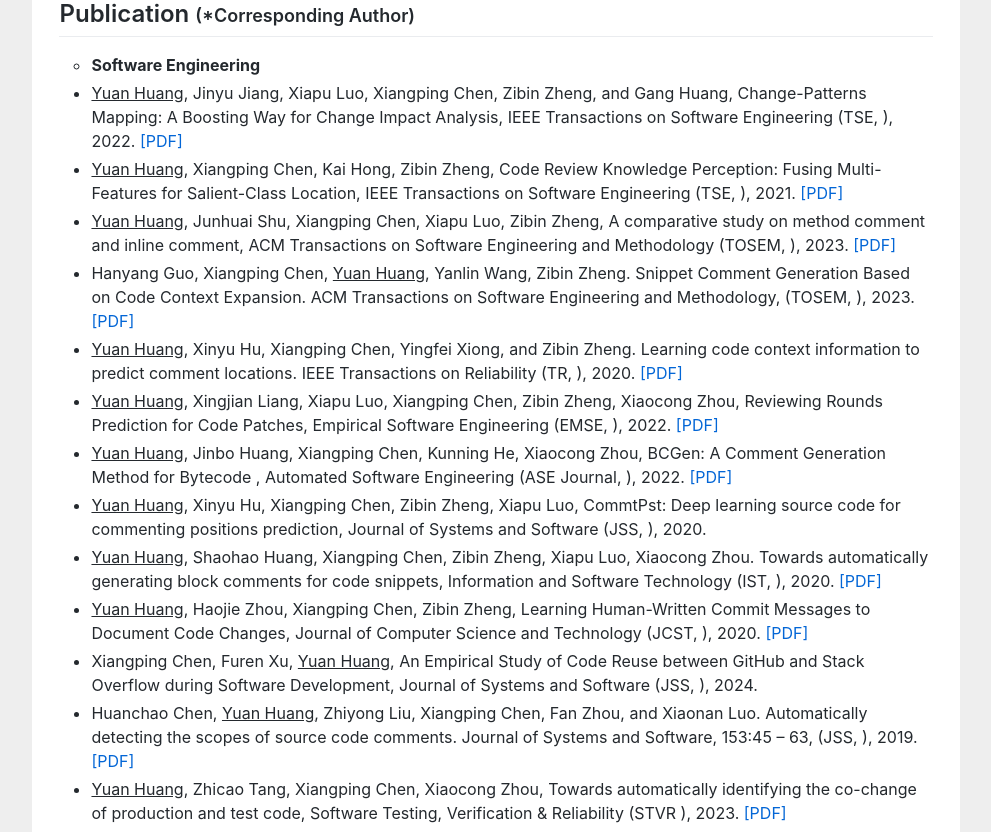
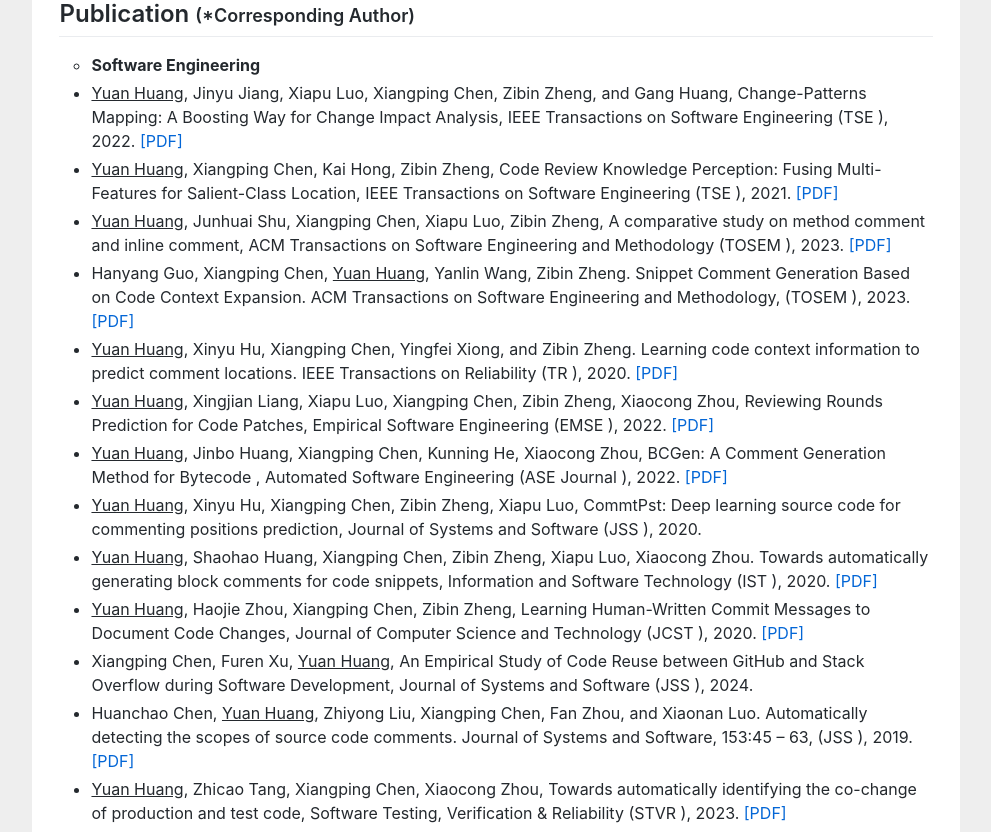
Before and after one commit to huangyuan-hy/huangyuan-hy.github.io, a Jekyll site: the page index.html, which Jekyll copies as it is, in a window 1280 px wide and 1400 px high, scrolled down 1279 px. Shown: the part 177-1009 px from the top of the window, without its empty margins (144-1135 px from the left). Built offline with Jekyll 4.4.1, drawn with Linux system fonts in a browser that asks for light colours; some of the changed text lies outside the part shown.

Commit message:
Update index.html

```diff
--- a/index.html
+++ b/index.html
@@ -128,18 +128,18 @@ empirical study to learn how programmers reuse code on <a href="https://stackove
 
 
 
-<li><u>Yuan Huang</u>, Jinyu Jiang, Xiapu Luo, Xiangping Chen, Zibin Zheng, and Gang Huang, Change-Patterns Mapping: A Boosting Way for Change Impact Analysis, IEEE Transactions on Software Engineering (TSE, <a href="" style="color:red;"> </a>), 2022. <a href="https://ieeexplore.ieee.org/stamp/stamp.jsp?arnumber=9354949">[PDF] </a> </li>
-<li><u>Yuan Huang</u>, Xiangping Chen, Kai Hong, Zibin Zheng, Code Review Knowledge Perception: Fusing Multi-Features for Salient-Class Location, IEEE Transactions on Software Engineering (TSE, <a href="" style="color:red;">  </a>), 2021. <a href="https://ieeexplore.ieee.org/abstract/document/9186620">[PDF]</a> </li>
-<li><u>Yuan Huang</u>, Junhuai Shu, Xiangping Chen, Xiapu Luo, Zibin Zheng, A comparative study on method comment and inline comment, ACM Transactions on Software Engineering and Methodology (TOSEM, <a href="" style="color:red;">  </a>), 2023. <a href="https://dl.acm.org/doi/pdf/10.1145/3582570">[PDF]</a> </li>
-<li>Hanyang Guo, Xiangping Chen, <u>Yuan Huang</u>, Yanlin Wang, Zibin Zheng. Snippet Comment Generation Based on Code Context Expansion. ACM Transactions on Software Engineering and Methodology, (TOSEM, <a href="" style="color:red;">  </a>), 2023. <a href="">[PDF]</a></li>
-<li><u>Yuan Huang</u>, Xinyu Hu, Xiangping Chen, Yingfei Xiong, and Zibin Zheng. Learning code context information to predict comment locations. IEEE Transactions on Reliability (TR, <a href="" style="color:red;">  </a>), 2020. <a href="https://ieeexplore.ieee.org/abstract/document/8809910">[PDF]</a></li>
-<li><u>Yuan Huang</u>, Xingjian Liang, Xiapu Luo, Xiangping Chen, Zibin Zheng, Xiaocong Zhou, Reviewing Rounds Prediction for Code Patches, Empirical Software Engineering (EMSE, <a href="" style="color:red;">  </a>), 2022. <a href="https://link.springer.com/article/10.1007/s10664-021-10035-z">[PDF]</a></li>
-<li><u>Yuan Huang</u>, Jinbo Huang, Xiangping Chen, Kunning He, Xiaocong Zhou, BCGen: A Comment Generation Method for Bytecode , Automated Software Engineering (ASE Journal, <a href="" style="color:red;">  </a>), 2022. <a href="https://link.springer.com/article/10.1007/s10515-022-00374-6">[PDF]</a></li>
-<li><u>Yuan Huang</u>, Xinyu Hu, Xiangping Chen, Zibin Zheng, Xiapu Luo, CommtPst: Deep learning source code for commenting positions prediction, Journal of Systems and Software (JSS, <a href="" style="color:red;"> </a>), 2020.</li>
-<li><u>Yuan Huang</u>, Shaohao Huang, Xiangping Chen, Zibin Zheng, Xiapu Luo, Xiaocong Zhou. Towards automatically generating block comments for code snippets, Information and Software Technology (IST, <a href="" style="color:red;"> </a>), 2020. <a href="https://www.sciencedirect.com/science/article/abs/pii/S0950584920301427">[PDF]</a></li>
-<li><u>Yuan Huang</u>, Haojie Zhou, Xiangping Chen, Zibin Zheng, Learning Human-Written Commit Messages to Document Code Changes, Journal of Computer Science and Technology (JCST, <a href="" style="color:red;">  </a>), 2020. <a href="https://jcst.ict.ac.cn/fileup/1000-9000/PDF/2020-6-3-0496.pdf">[PDF]</a></li>
-<li>Xiangping Chen, Furen Xu, <u>Yuan Huang</u>, An Empirical Study of Code Reuse between GitHub and Stack Overflow during Software Development, Journal of Systems and Software (JSS, <a href="" style="color:red;">  </a>), 2024.</li>
-<li>Huanchao Chen, <u>Yuan Huang</u>, Zhiyong Liu, Xiangping Chen, Fan Zhou, and Xiaonan Luo. Automatically detecting the scopes of source code comments. Journal of Systems and Software, 153:45 – 63, (JSS, <a href="" style="color:red;">  </a>), 2019. <a href="https://www.sciencedirect.com/science/article/pii/S016412121930055X">[PDF]</a></li>
+<li><u>Yuan Huang</u>, Jinyu Jiang, Xiapu Luo, Xiangping Chen, Zibin Zheng, and Gang Huang, Change-Patterns Mapping: A Boosting Way for Change Impact Analysis, IEEE Transactions on Software Engineering (TSE <a href="" style="color:red;"> </a>), 2022. <a href="https://ieeexplore.ieee.org/stamp/stamp.jsp?arnumber=9354949">[PDF] </a> </li>
+<li><u>Yuan Huang</u>, Xiangping Chen, Kai Hong, Zibin Zheng, Code Review Knowledge Perception: Fusing Multi-Features for Salient-Class Location, IEEE Transactions on Software Engineering (TSE <a href="" style="color:red;">  </a>), 2021. <a href="https://ieeexplore.ieee.org/abstract/document/9186620">[PDF]</a> </li>
+<li><u>Yuan Huang</u>, Junhuai Shu, Xiangping Chen, Xiapu Luo, Zibin Zheng, A comparative study on method comment and inline comment, ACM Transactions on Software Engineering and Methodology (TOSEM <a href="" style="color:red;">  </a>), 2023. <a href="https://dl.acm.org/doi/pdf/10.1145/3582570">[PDF]</a> </li>
+<li>Hanyang Guo, Xiangping Chen, <u>Yuan Huang</u>, Yanlin Wang, Zibin Zheng. Snippet Comment Generation Based on Code Context Expansion. ACM Transactions on Software Engineering and Methodology, (TOSEM <a href="" style="color:red;">  </a>), 2023. <a href="">[PDF]</a></li>
+<li><u>Yuan Huang</u>, Xinyu Hu, Xiangping Chen, Yingfei Xiong, and Zibin Zheng. Learning code context information to predict comment locations. IEEE Transactions on Reliability (TR <a href="" style="color:red;">  </a>), 2020. <a href="https://ieeexplore.ieee.org/abstract/document/8809910">[PDF]</a></li>
+<li><u>Yuan Huang</u>, Xingjian Liang, Xiapu Luo, Xiangping Chen, Zibin Zheng, Xiaocong Zhou, Reviewing Rounds Prediction for Code Patches, Empirical Software Engineering (EMSE <a href="" style="color:red;">  </a>), 2022. <a href="https://link.springer.com/article/10.1007/s10664-021-10035-z">[PDF]</a></li>
+<li><u>Yuan Huang</u>, Jinbo Huang, Xiangping Chen, Kunning He, Xiaocong Zhou, BCGen: A Comment Generation Method for Bytecode , Automated Software Engineering (ASE Journal <a href="" style="color:red;">  </a>), 2022. <a href="https://link.springer.com/article/10.1007/s10515-022-00374-6">[PDF]</a></li>
+<li><u>Yuan Huang</u>, Xinyu Hu, Xiangping Chen, Zibin Zheng, Xiapu Luo, CommtPst: Deep learning source code for commenting positions prediction, Journal of Systems and Software (JSS <a href="" style="color:red;"> </a>), 2020.</li>
+<li><u>Yuan Huang</u>, Shaohao Huang, Xiangping Chen, Zibin Zheng, Xiapu Luo, Xiaocong Zhou. Towards automatically generating block comments for code snippets, Information and Software Technology (IST <a href="" style="color:red;"> </a>), 2020. <a href="https://www.sciencedirect.com/science/article/abs/pii/S0950584920301427">[PDF]</a></li>
+<li><u>Yuan Huang</u>, Haojie Zhou, Xiangping Chen, Zibin Zheng, Learning Human-Written Commit Messages to Document Code Changes, Journal of Computer Science and Technology (JCST <a href="" style="color:red;">  </a>), 2020. <a href="https://jcst.ict.ac.cn/fileup/1000-9000/PDF/2020-6-3-0496.pdf">[PDF]</a></li>
+<li>Xiangping Chen, Furen Xu, <u>Yuan Huang</u>, An Empirical Study of Code Reuse between GitHub and Stack Overflow during Software Development, Journal of Systems and Software (JSS <a href="" style="color:red;">  </a>), 2024.</li>
+<li>Huanchao Chen, <u>Yuan Huang</u>, Zhiyong Liu, Xiangping Chen, Fan Zhou, and Xiaonan Luo. Automatically detecting the scopes of source code comments. Journal of Systems and Software, 153:45 – 63, (JSS <a href="" style="color:red;">  </a>), 2019. <a href="https://www.sciencedirect.com/science/article/pii/S016412121930055X">[PDF]</a></li>
 <li><u>Yuan Huang</u>, Zhicao Tang, Xiangping Chen, Xiaocong Zhou, Towards automatically identifying the co-change of production and test code,  Software Testing, Verification & Reliability (STVR <a href="" style="color:red;"> </a>), 2023. <a href="">[PDF]</a></li>
 <li><u>Yuan Huang</u>, Junhuai Su, Xinyu Hu, Xiangping Chen and Qiang Zhou. Does Your Code Need Comment?. Software: Practice and Experience (SPE), 2020. <a href="https://onlinelibrary.wiley.com/doi/abs/10.1002/spe.2772">[PDF]</a></li>
 <li><u>Yuan Huang</u>, Xiangping Chen, Zhiyong Liu, Xiaonan Luo, and Zibin Zheng. Using discriminative feature in software entities for relevance identification of code changes. Journal of Software: Evolution and Process (JSEP), 2017. <a href="https://onlinelibrary.wiley.com/doi/abs/10.1002/smr.1859">[PDF]</a></li>
@@ -158,10 +158,10 @@ empirical study to learn how programmers reuse code on <a href="https://stackove
 
 	<li type="circle"><b>Blockchain & Smart Contract</b></li>
 
-<li>Hanyang Guo, Xiangping Chen,Yingye Chen,  <u>Yuan Huang</u>, Zibin Zheng. Smart Contract Code Repair Recommendation based on Reinforcement Learning and Multi-metric Optimization. ACM Transactions on Software Engineering and Methodology, (TOSEM, <a href="" style="color:red;">  </a>), 2023. <a href="">[PDF]</a></li>
-<li>Xiangping Chen, Peiyong Liao, Queping Kong, <u>Yuan Huang*</u>,  and Xiaocong Zhou. Studying Differentiated Code to Support Smart Contract Update. Empirical Software Engineering (EMSE, <a href="" style="color:red;">  </a>), 2023. <a href="">[PDF]</a></li>
-<li>Yilin Wang, Xiangping Chen,<u>Yuan Huang*</u>, Hao-Nan Zhu, Jing Bian, and Zibin Zheng. An Empirical Study on Real Bug Fixes from Solidity Smart Contract Projects. Journal of Systems and Software,  (JSS, <a href="" style="color:red;">  </a>), 2023. <a href="">[PDF]</a></li>
-<li>Queping Kong, Ziyan Wang, <u>Yuan Huang</u>, Xiangping Chen, Xiaocong Zhou, Zibin Zheng, Gang Huang. Characterizing and detecting gas-inefficient patterns in smart contracts. Journal of Computer Science and Technology,  37(1), 67-82, (JCST, <a href="" style="color:red;">  </a>), 2022. <a href="https://jcst.ict.ac.cn/fileup/1000-9000/PDF/2022-1-5-1674.pdf">[PDF]</a> </li>
+<li>Hanyang Guo, Xiangping Chen,Yingye Chen,  <u>Yuan Huang</u>, Zibin Zheng. Smart Contract Code Repair Recommendation based on Reinforcement Learning and Multi-metric Optimization. ACM Transactions on Software Engineering and Methodology, (TOSEM <a href="" style="color:red;">  </a>), 2023. <a href="">[PDF]</a></li>
+<li>Xiangping Chen, Peiyong Liao, Queping Kong, <u>Yuan Huang*</u>,  and Xiaocong Zhou. Studying Differentiated Code to Support Smart Contract Update. Empirical Software Engineering (EMSE <a href="" style="color:red;">  </a>), 2023. <a href="">[PDF]</a></li>
+<li>Yilin Wang, Xiangping Chen,<u>Yuan Huang*</u>, Hao-Nan Zhu, Jing Bian, and Zibin Zheng. An Empirical Study on Real Bug Fixes from Solidity Smart Contract Projects. Journal of Systems and Software,  (JSS <a href="" style="color:red;">  </a>), 2023. <a href="">[PDF]</a></li>
+<li>Queping Kong, Ziyan Wang, <u>Yuan Huang</u>, Xiangping Chen, Xiaocong Zhou, Zibin Zheng, Gang Huang. Characterizing and detecting gas-inefficient patterns in smart contracts. Journal of Computer Science and Technology,  37(1), 67-82, (JCST <a href="" style="color:red;">  </a>), 2022. <a href="https://jcst.ict.ac.cn/fileup/1000-9000/PDF/2022-1-5-1674.pdf">[PDF]</a> </li>
 <li><u>Yuan Huang</u>, Queping Kong, Xiangping Chen, and Zibin Zheng. Recommending differentiated code to support smart contract update. In IEEE/ACM 27th International Conference on Program Comprehension (ICPC), 2019. <a href="https://ieeexplore.ieee.org/abstract/document/8813255">[PDF]</a></li>
 <li>Xiangping Chen, Peiyong Liao, Yixin Zhang, <u>Yuan Huang*</u>, Zibin Zheng. Understanding Code Reuse in Smart Contracts. IEEE International Conference on Software Analysis, Evolution and Reengineering (SANER), 2021. <a href="https://ieeexplore.ieee.org/abstract/document/9425939">[PDF]</a></li>
 <li>Xiaocong Zhou, Yingye Chen, Hanyang Guo, Xiangping Chen, <u>Yuan Huang*</u>, Security Code Recommendations for Smart Contract, IEEE International Conference on Software Analysis, Evolution and Reengineering (SANER), 2023. Accepted</li>
```
